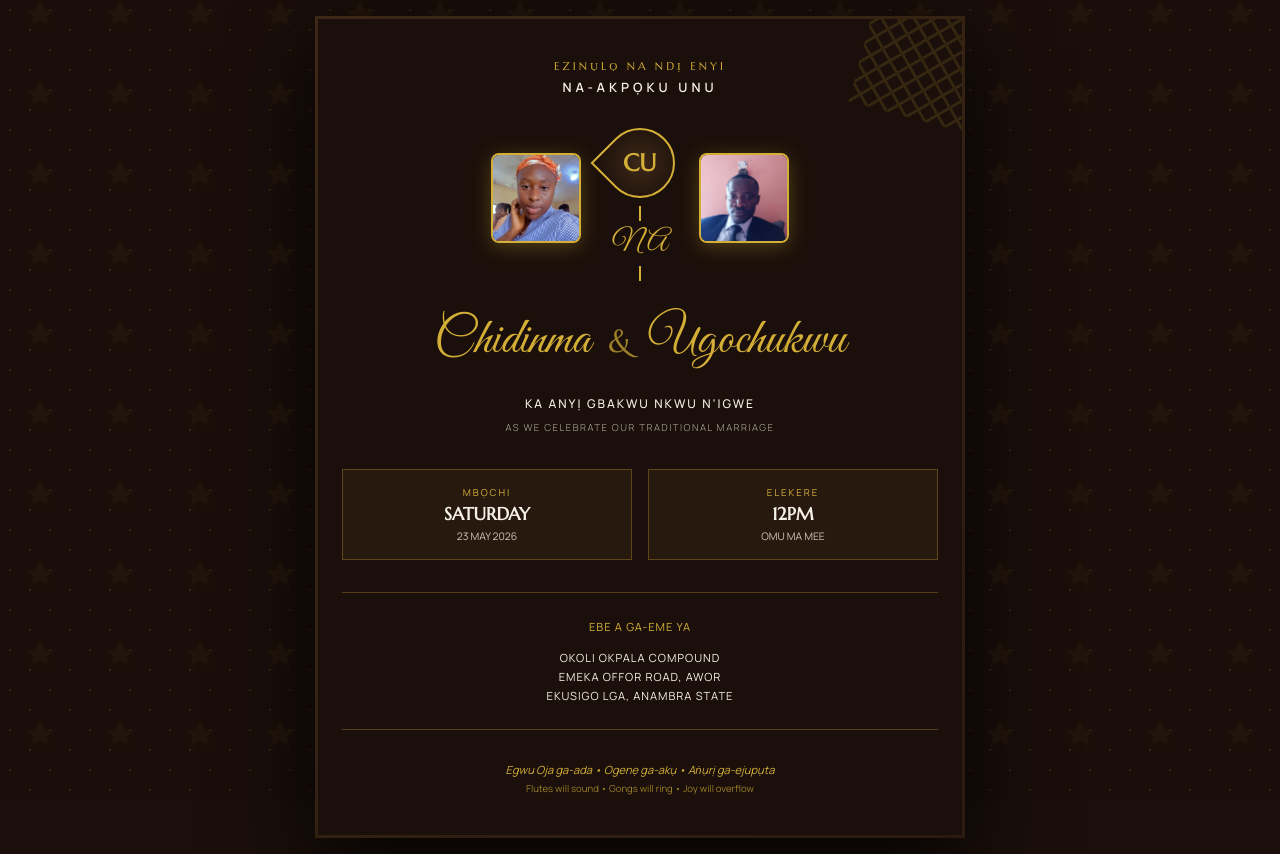
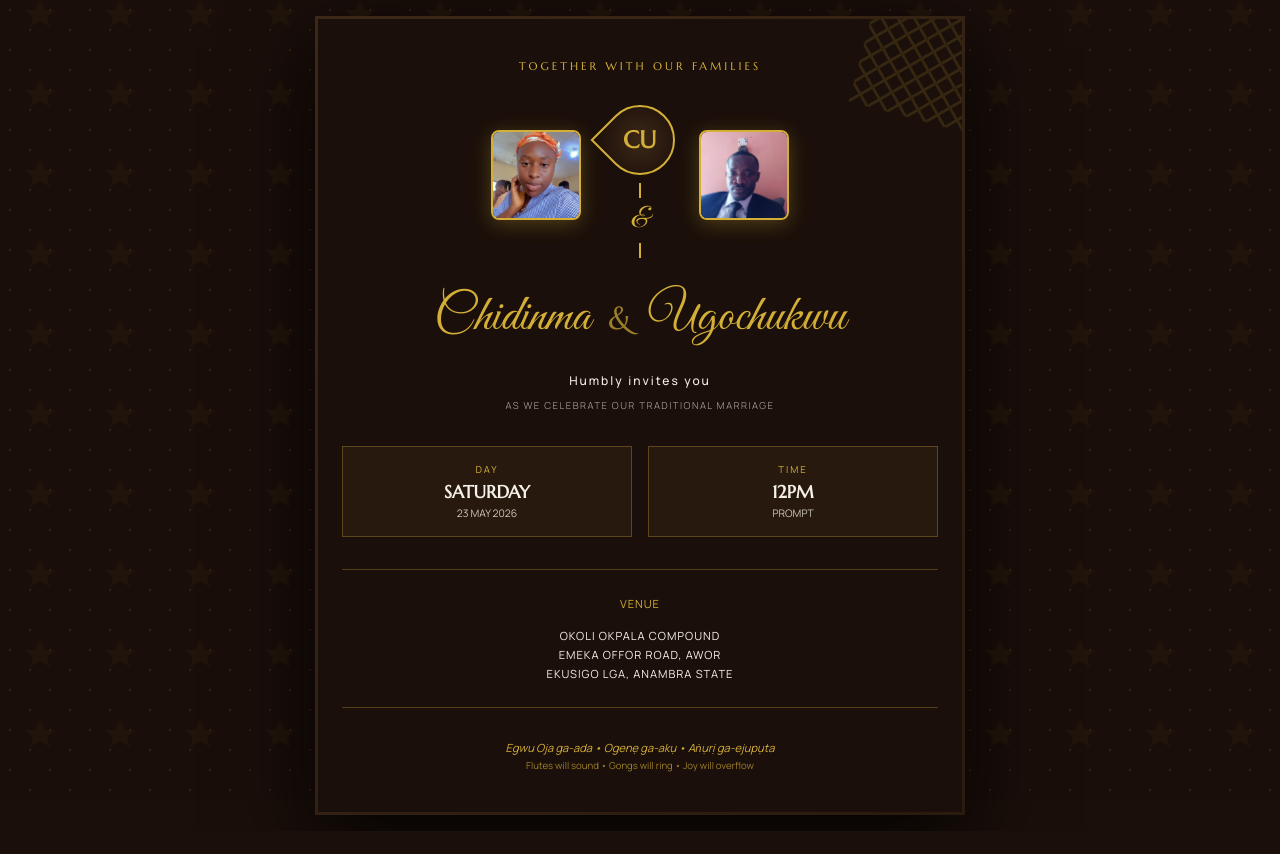
Before and after one commit to collins264/isi-agu, a plain HTML site: page index.html in a window 1280 px wide. After the commit the page ends 831 px from the top, so only its background shows below. Drawn offline with Linux system fonts and the light colour scheme.

Commit message:
committed

```diff
--- a/index.html
+++ b/index.html
@@ -24,8 +24,8 @@
       <div class="omu-motif"></div>
 
       <header class="header">
-        <p class="tagline">Ezinụlọ na ndị enyi</p>
-        <h3>NA-AKPỌKU UNU</h3>
+        <p class="tagline">TOGETHER WITH OUR FAMILIES</p>
+
       </header>
 
       <div class="couple-section">
@@ -39,7 +39,7 @@
             <div class="kola-inner">CU</div>
           </div>
           <div class="drum-line"></div>
-          <p class="and">NA</p>
+          <p class="and">&</p>
           <div class="drum-line"></div>
         </div>
 
@@ -56,25 +56,25 @@
       </h1>
 
       <p class="invite-text">
-        KA ANYỊ GBAKWU NKWU N’IGWE<br>
+        Humbly invites you<br>
         <span class="translation">AS WE CELEBRATE OUR TRADITIONAL MARRIAGE</span>
       </p>
 
       <div class="details-grid">
         <div class="detail-box">
-          <p class="detail-label">MBỌCHI</p>
+          <p class="detail-label">DAY</p>
           <p class="detail-main">SATURDAY</p>
           <p class="detail-sub">23 MAY 2026</p>
         </div>
         <div class="detail-box">
-          <p class="detail-label">ELEKERE</p>
+          <p class="detail-label">TIME</p>
           <p class="detail-main">12PM</p>
-          <p class="detail-sub">OMU MA MEE</p>
+          <p class="detail-sub">PROMPT</p>
         </div>
       </div>
 
       <div class="venue-box">
-        <p class="venue-label">EBE A GA-EME YA</p>
+        <p class="venue-label">VENUE</p>
         <p>OKOLI OKPALA COMPOUND</p>
         <p>EMEKA OFFOR ROAD, AWOR</p>
         <p>EKUSIGO LGA, ANAMBRA STATE</p>
```
